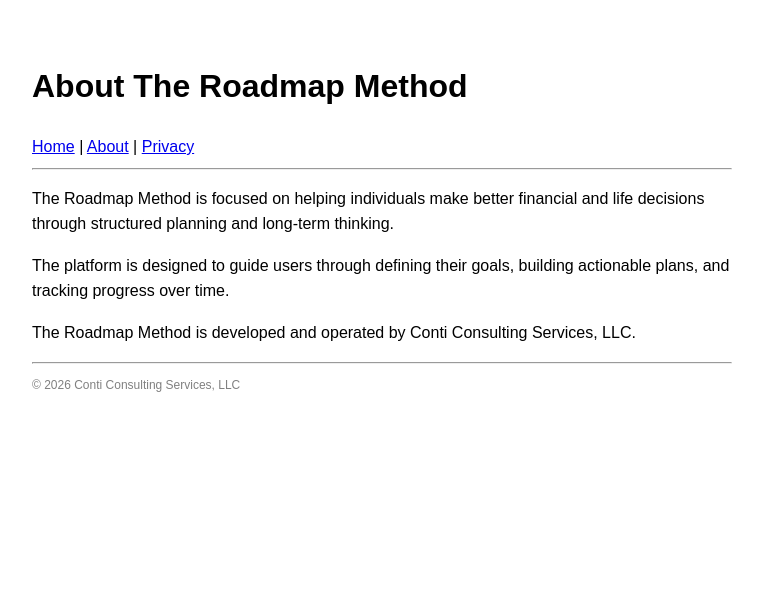
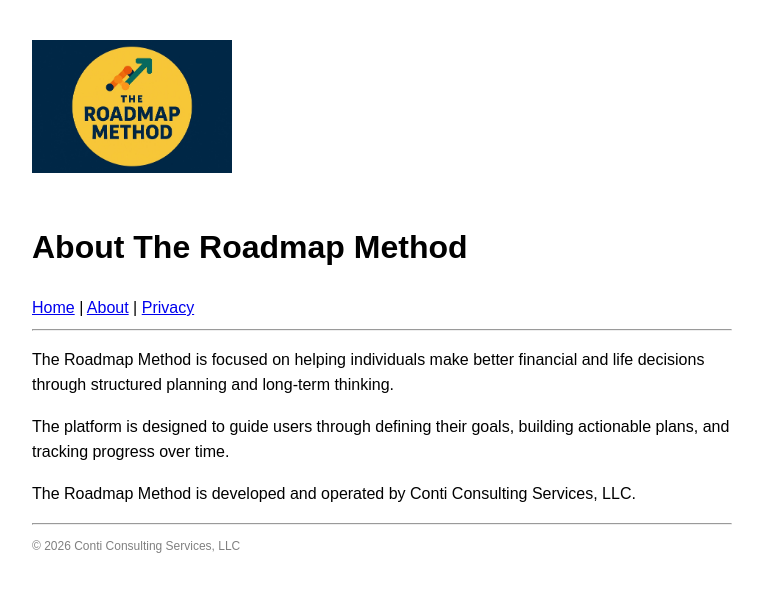
Before and after one commit to jereme-conti/roadmap-site, a plain HTML site: page about.html in a window 1280 px wide. Shown: the whole page, without its empty margins (258-1021 px from the left). Drawn offline with Linux system fonts and the light colour scheme.

Commit message:
Update about.html

```diff
--- a/about.html
+++ b/about.html
@@ -6,6 +6,8 @@
 </head>
 
 <body style="font-family: Arial; max-width: 700px; margin: auto; padding: 40px; line-height: 1.6;">
+
+  <img src="assets/roadmapLogo.jpeg" alt="The Roadmap Method Logo" style="max-width: 200px; margin-bottom: 20px;">
 
   <h1>About The Roadmap Method</h1>
 
```
